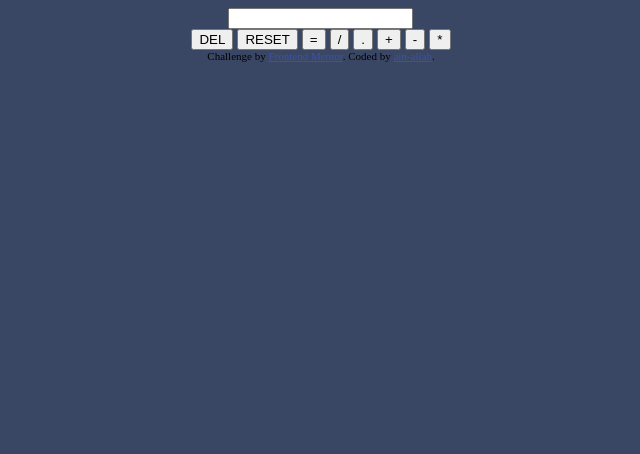
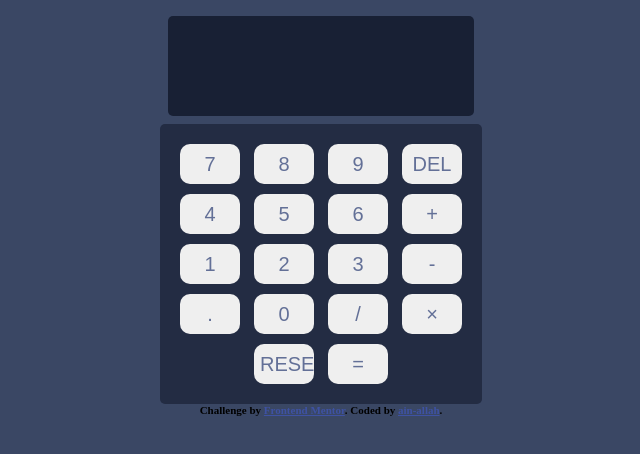
Before and after one commit to MobinZ16/calculator, a plain HTML site: page index.html in a window 1280 px wide. Shown: the whole page, without its empty margins (319-959 px from the left). Drawn offline with Linux system fonts and the light colour scheme.

Commit message:
new design

```diff
--- a/index.html
+++ b/index.html
@@ -16,21 +16,42 @@
   </style>
 </head>
 <body>
+  <div class="head"></div>
   <div class="container">
     <div class="calculator">
       <form>
-        <div>
-          <input type="text" name="display">
+        <div class="screen">
+          <input type="text" class="transparent-textbox" name="display">
         </div>
-        <div>
-          <input type="button" value="DEL">
-          <input type="button" value="RESET">
-          <input type="button" value="=">
-          <input type="button" value="/">
-          <input type="button" value=".">
-          <input type="button" value="+">
-          <input type="button" value="-">
-          <input type="button" value="*">
+        <div class="keypad">
+          <div>
+            <input type="button" value="7">
+            <input type="button" value="8">
+            <input type="button" value="9">
+            <input type="button" value="DEL">
+          </div>
+          <div>
+            <input type="button" value="4">
+            <input type="button" value="5">
+            <input type="button" value="6">
+            <input type="button" value="+">
+          </div>
+          <div>
+            <input type="button" value="1">
+            <input type="button" value="2">
+            <input type="button" value="3">
+            <input type="button" value="-">
+          </div>
+          <div>
+            <input type="button" value=".">
+            <input type="button" value="0">
+            <input type="button" value="/">
+            <input type="button" value="×">
+          </div>
+          <div class="bottom">
+            <input type="button" value="RESET">
+            <input type="button" value="=">
+          </div>
         </div>
       </form>
     </div>
--- a/style.css
+++ b/style.css
@@ -1,5 +1,6 @@
 body{
     background-color: hsl(222, 26%, 31%);
+    font-weight: 700;
 }
 
 .container{
@@ -10,3 +11,55 @@ body{
     text-align: center;
     justify-content: center;
 }
+
+.keypad{
+    background-color: hsl(223, 31%, 20%);
+    padding: 15px;
+    border-radius: 5px;
+    -webkit-border-radius: 5px;
+    -moz-border-radius: 5px;
+    -ms-border-radius: 5px;
+    -o-border-radius: 5px;
+}
+
+.screen{
+    border-radius: 5px;
+    -webkit-border-radius: 5px;
+    -moz-border-radius: 5px;
+    -ms-border-radius: 5px;
+    -o-border-radius: 5px;
+    background-color: hsl(224, 36%, 15%);
+    padding: 10px;
+    margin: 8px;
+}
+
+.transparent-textbox {
+    background-color: transparent;
+    border-color: transparent;
+    color: white;
+    padding: 15px;
+    font-size: 16px;
+    border-radius: 5px;
+    width: 300px;
+  }
+
+  .calculator form input{
+    border: 0;
+    outline: 0;
+    width: 60px;
+    height: 40px;
+    border-radius: 10px;
+    -webkit-border-radius: 10px;
+    -moz-border-radius: 10px;
+    -ms-border-radius: 10px;
+    -o-border-radius: 10px;
+    box-shadow: -8px -8px 15px hsl(30, 25%, 89%), 5px 5px -15px hsl(30, 25%, 89%);
+    font-size: 20px;
+    color: hsl(225, 21%, 49%);
+    cursor: pointer;
+    margin: 5px;
+}
+
+.bottom input{
+    width: 120px;
+}
```
